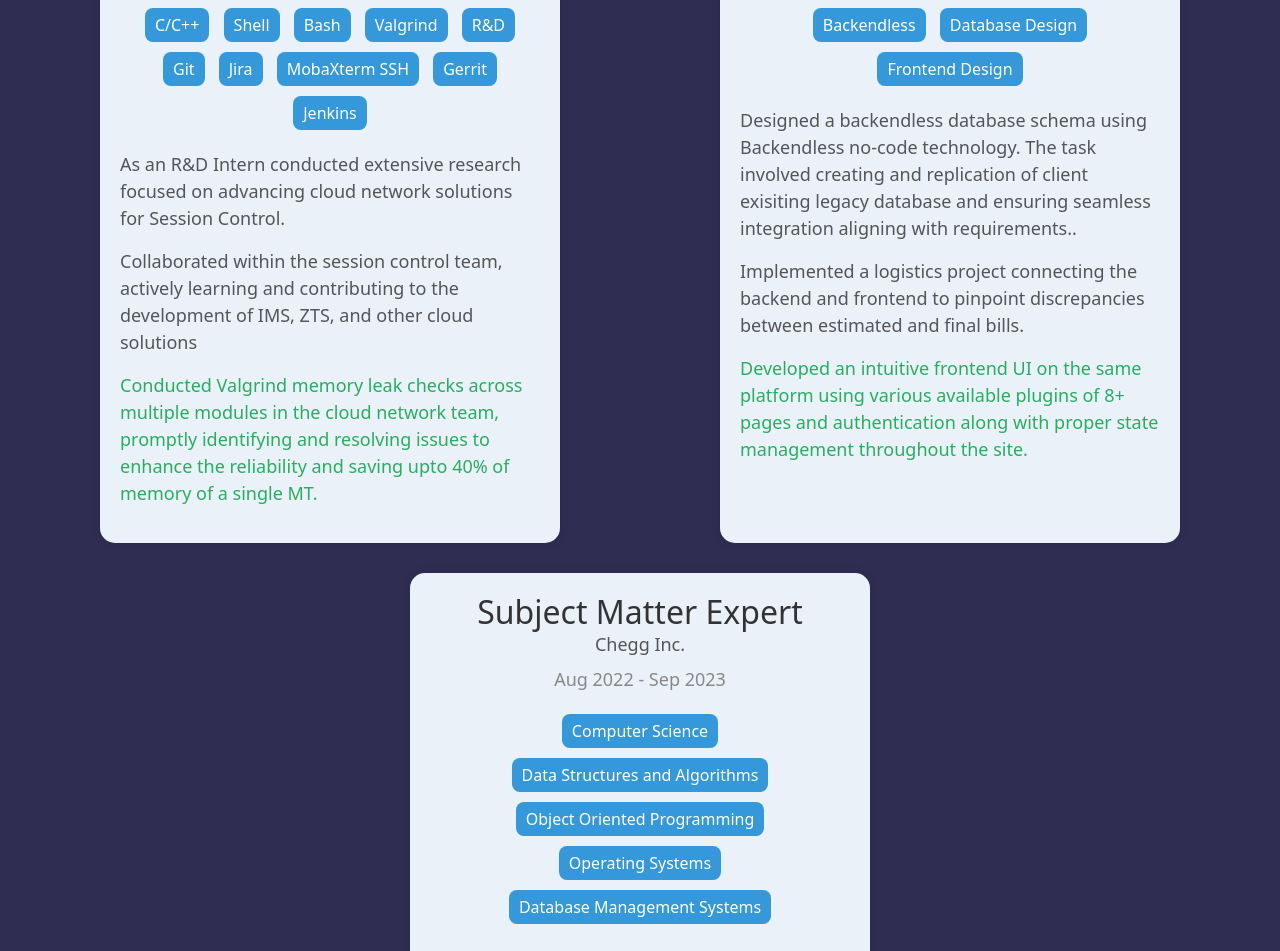
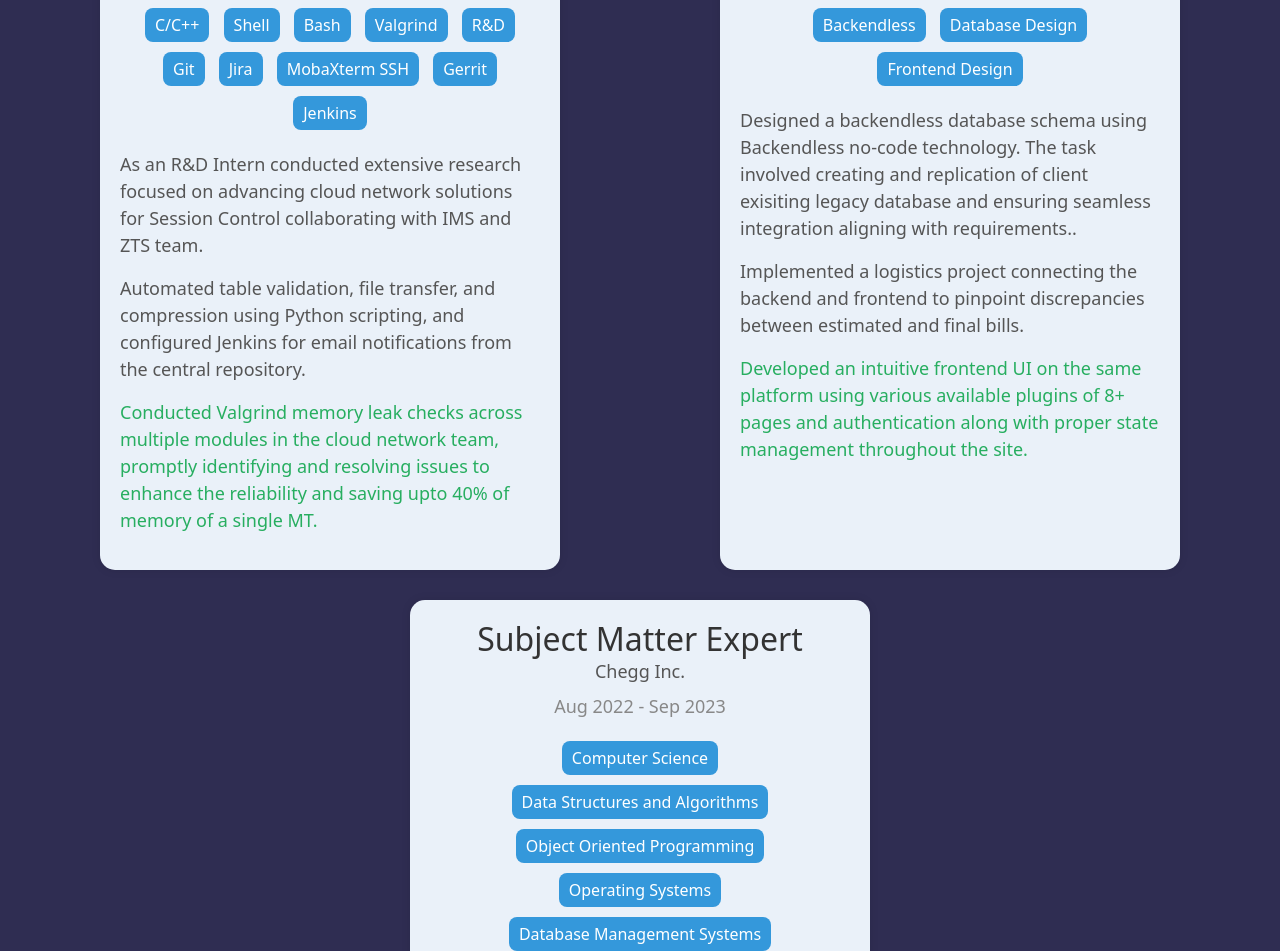
Before and after one commit to xvisierra/sameer-portfolio, a plain HTML site: page index.html in a window 1280 px wide. Shown: the part 1816-2767 px from the top of the page. Drawn offline with nearby package versions, Linux system fonts and the light colour scheme.

Commit message:
experience minor tweaks

```diff
--- a/index.html
+++ b/index.html
@@ -142,9 +142,8 @@
 			<li>Gerrit</li>
 			<li>Jenkins</li>
         </ul>
-		<p class="description">As an R&D Intern conducted extensive research focused on advancing cloud network solutions for Session Control.</p>
-		<p class="description">Collaborated within the session control team, actively learning and contributing to the development of IMS, ZTS,
-			and other cloud solutions </p>
+		<p class="description">As an R&D Intern conducted extensive research focused on advancing cloud network solutions for Session Control collaborating with IMS and ZTS team.</p>
+		<p class="description">Automated table validation, file transfer, and compression using Python scripting, and configured Jenkins for email notifications from the central repository.</p>
 			<p class="achievements">Conducted Valgrind memory leak checks across multiple modules in the cloud network team, promptly identifying
 				and resolving issues to enhance the reliability and saving upto 40% of memory of a single MT.</p>
 
```
